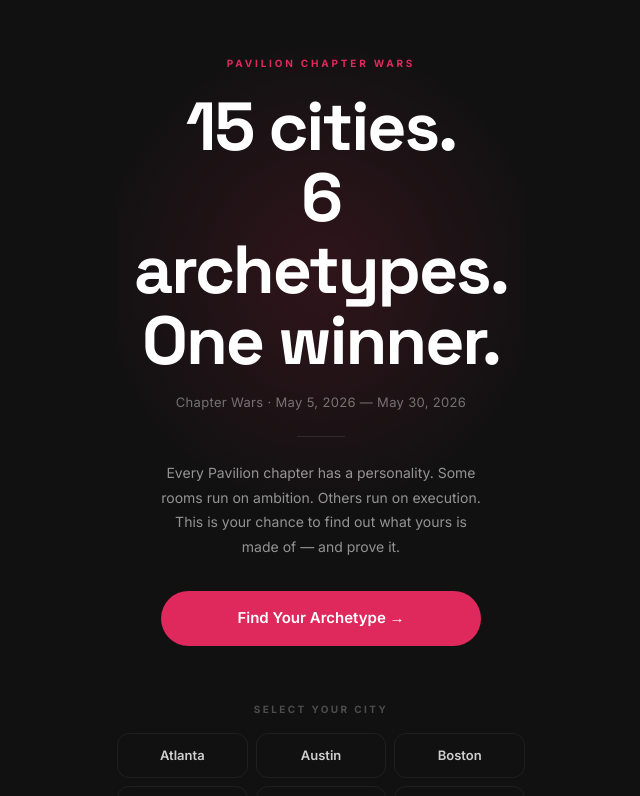
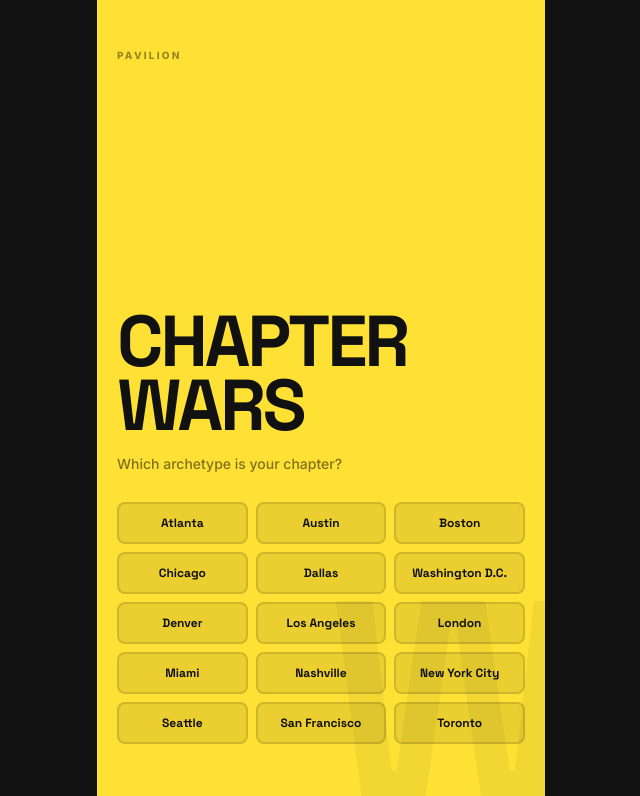
Before and after one commit to joshmait-5671/pavilion-chapter-dna, a Next.js app in the folder pavilion/chapter-dna/: page / in a window 1280 px wide. Shown: the top 796 px of the page, without its empty margins (319-959 px from the left). Built offline with nearby package versions, Linux system fonts and the light colour scheme.

Commit message:
design: full-bleed yellow landing screen for ChapterSelect

```diff
--- a/pavilion/chapter-dna/components/ChapterSelect.tsx
+++ b/pavilion/chapter-dna/components/ChapterSelect.tsx
@@ -1,7 +1,6 @@
 'use client'
 
 import { Chapter } from '@/types'
-import { COMPETITION_LABEL } from '@/lib/config'
 
 interface ChapterSelectProps {
   chapters: Chapter[]
@@ -10,74 +9,96 @@
 
 export default function ChapterSelect({ chapters, onSelect }: ChapterSelectProps) {
   return (
-    <div className="flex flex-col min-h-dvh bg-cw-bg px-5 pb-10">
+    <div className="flex flex-col min-h-dvh px-5 pb-10 relative overflow-hidden"
+         style={{ background: '#FFE135' }}>
 
-      {/* Hero section with radial glow */}
+      {/* Ghost letter bg decoration */}
       <div
-        className="relative pt-14 pb-10 text-center"
+        aria-hidden
         style={{
-          background: 'radial-gradient(ellipse 80% 50% at 50% 40%, rgba(223,40,91,0.15) 0%, transparent 70%)',
+          position: 'absolute',
+          bottom: '-40px',
+          right: '-20px',
+          fontSize: 'clamp(200px, 55vw, 280px)',
+          fontWeight: 900,
+          color: 'rgba(0,0,0,0.05)',
+          lineHeight: 1,
+          letterSpacing: '-0.05em',
+          pointerEvents: 'none',
+          userSelect: 'none',
+          fontFamily: 'var(--font-space-grotesk)',
         }}
       >
-        {/* Eyebrow */}
-        <p className="text-[10px] font-bold tracking-[0.28em] uppercase text-pav-pink mb-5">
-          Pavilion Chapter Wars
+        W
+      </div>
+
+      {/* Pavilion eyebrow */}
+      <p style={{
+        fontSize: '10px',
+        fontWeight: 800,
+        letterSpacing: '0.22em',
+        textTransform: 'uppercase',
+        color: 'rgba(0,0,0,0.4)',
+        paddingTop: '48px',
+        marginBottom: 'auto',
+      }}>
+        Pavilion
+      </p>
+
+      {/* Hero type */}
+      <div style={{ marginTop: 'auto', position: 'relative', zIndex: 1 }}>
+        <h1 style={{
+          fontSize: 'clamp(52px, 14vw, 72px)',
+          fontWeight: 900,
+          color: '#111111',
+          lineHeight: 0.88,
+          letterSpacing: '-0.04em',
+          marginBottom: '16px',
+          fontFamily: 'var(--font-space-grotesk)',
+        }}>
+          CHAPTER<br />WARS
+        </h1>
+        <p style={{
+          fontSize: '14px',
+          fontWeight: 500,
+          color: 'rgba(0,0,0,0.5)',
+          lineHeight: 1.5,
+          marginBottom: '28px',
+        }}>
+          Which archetype is your chapter?
         </p>
 
-        {/* Headline */}
-        <h1 className="font-display font-bold text-white leading-[1.05] tracking-[-0.03em] mb-4"
-            style={{ fontSize: 'clamp(48px, 12vw, 68px)' }}>
-          15 cities.<br />
-          6 archetypes.<br />
-          One winner.
-        </h1>
-
-        {/* Competition dates */}
-        <p className="text-[13px] text-white/40 mb-6 tracking-wide">
-          {COMPETITION_LABEL}
-        </p>
-
-        {/* Divider */}
-        <div className="w-12 h-px bg-white/10 mx-auto mb-6" />
-
-        {/* Setup paragraph */}
-        <p className="text-[14px] text-white/55 leading-[1.75] max-w-[320px] mx-auto mb-8">
-          Every Pavilion chapter has a personality. Some rooms run on ambition.
-          Others run on execution. This is your chance to find out what yours
-          is made of — and prove it.
-        </p>
-
-        {/* Scroll CTA */}
-        <button
-          onClick={() => {
-            document.getElementById('city-grid')?.scrollIntoView({ behavior: 'smooth' })
-          }}
-          className="w-full max-w-[320px] py-4 bg-pav-pink text-white font-semibold text-[15px] rounded-full
-                     hover:bg-pav-pink-800 active:scale-[0.98] transition-all duration-150"
-        >
-          Find Your Archetype →
-        </button>
-      </div>
-
-      {/* City grid */}
-      <div id="city-grid" className="pt-4">
-        <p className="text-[10px] font-bold tracking-[0.24em] uppercase text-white/25 text-center mb-4">
-          Select Your City
-        </p>
-
-        <div className="grid grid-cols-3 gap-2">
+        {/* City grid */}
+        <div style={{
+          display: 'grid',
+          gridTemplateColumns: 'repeat(3, 1fr)',
+          gap: '8px',
+          marginBottom: '16px',
+        }}>
           {chapters.map(chapter => (
             <button
               key={chapter.id}
               onClick={() => onSelect(chapter)}
-              className="
-                relative py-3 px-2 rounded-xl text-center
-                bg-cw-surface border border-white/[0.06]
-                text-[13px] font-semibold text-white/80
-                hover:border-pav-pink/50 hover:bg-cw-surface2 hover:text-white hover:scale-[1.03]
-                active:scale-[0.97]
-                transition-all duration-150
-              "
+              style={{
+                padding: '10px 6px',
+                background: 'rgba(0,0,0,0.08)',
+                border: '2px solid rgba(0,0,0,0.12)',
+                borderRadius: '8px',
+                fontSize: '12px',
+                fontWeight: 700,
+                color: '#111111',
+                cursor: 'pointer',
+                transition: 'background 0.12s, border-color 0.12s, transform 0.12s',
+                fontFamily: 'var(--font-space-grotesk)',
+              }}
+              onMouseEnter={e => {
+                ;(e.currentTarget as HTMLButtonElement).style.background = 'rgba(0,0,0,0.15)'
+                ;(e.currentTarget as HTMLButtonElement).style.borderColor = 'rgba(0,0,0,0.3)'
+              }}
+              onMouseLeave={e => {
+                ;(e.currentTarget as HTMLButtonElement).style.background = 'rgba(0,0,0,0.08)'
+                ;(e.currentTarget as HTMLButtonElement).style.borderColor = 'rgba(0,0,0,0.12)'
+              }}
             >
               {chapter.name}
             </button>
```
